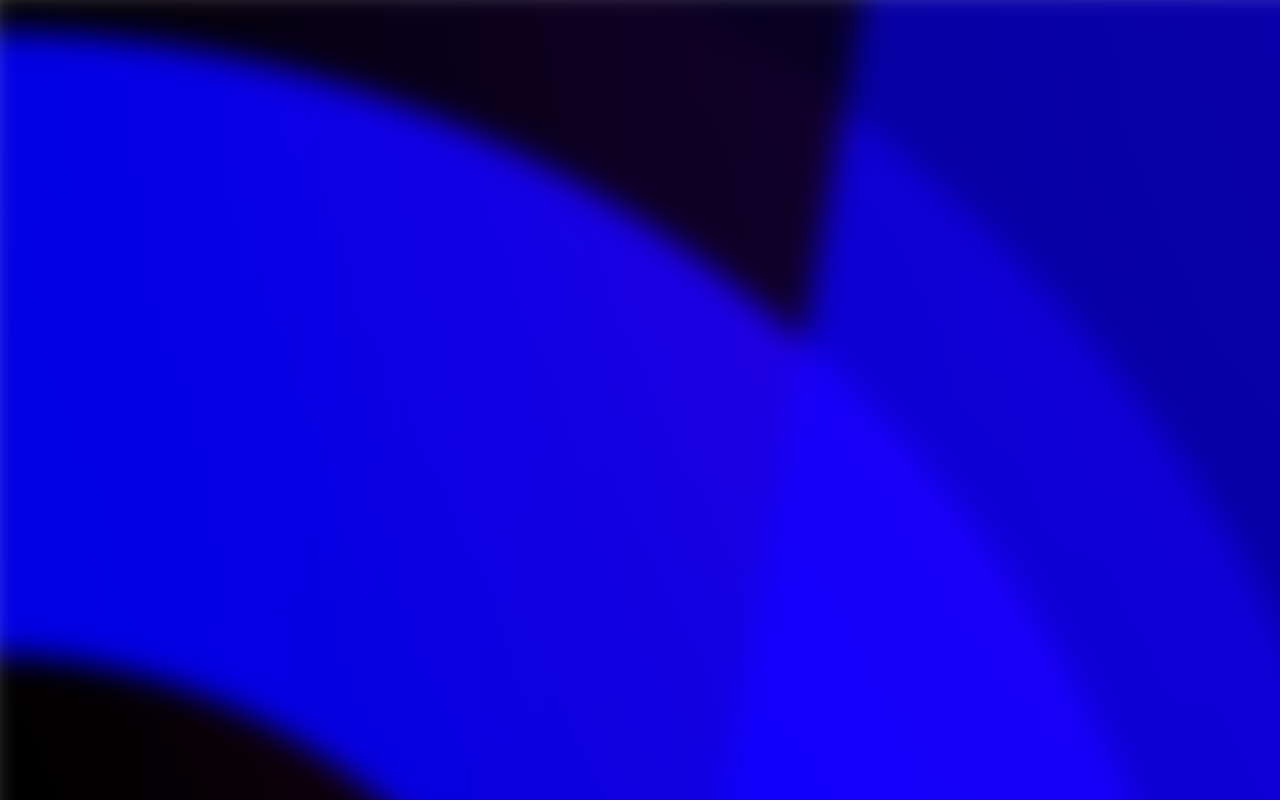
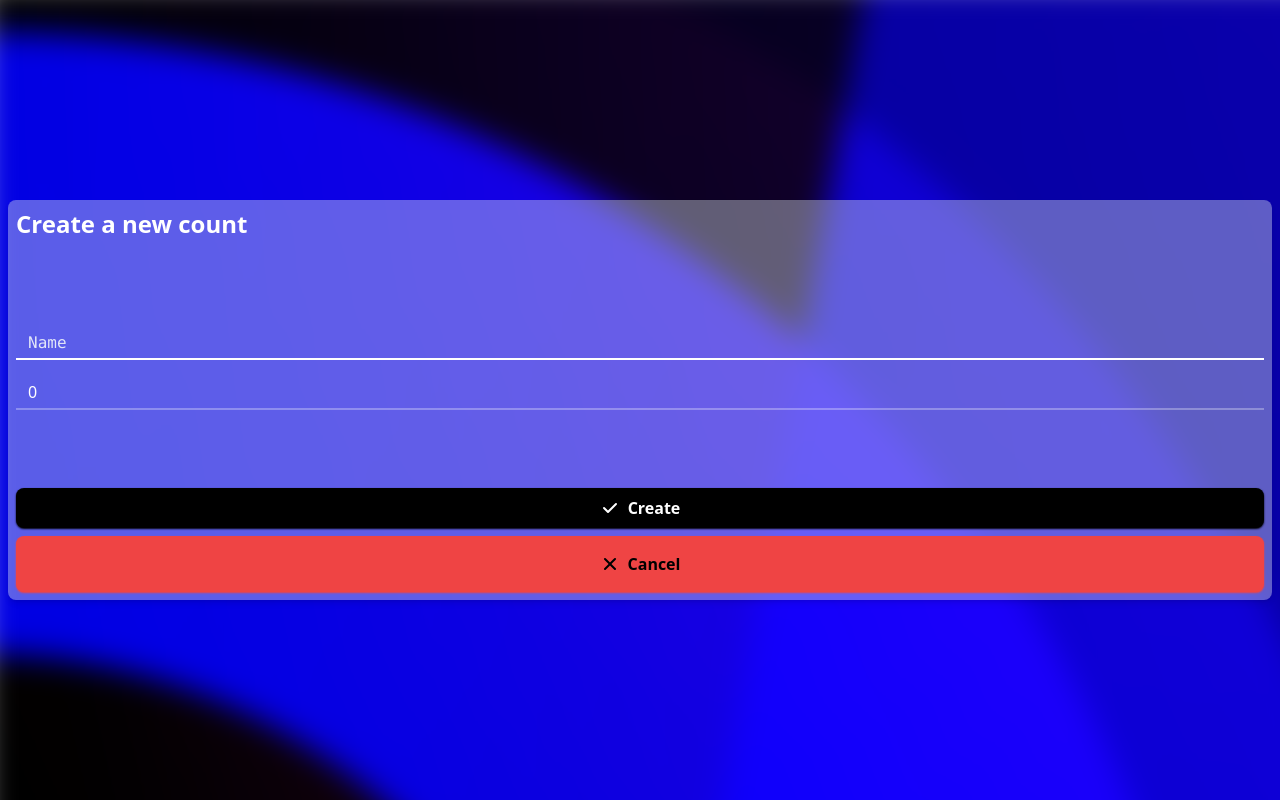
Before and after one commit to Eboon-05/counter, a React (Vite) app: page /new in a window 1280 px wide. Before the commit this address had no page. Built offline with nearby package versions, Linux system fonts and the light colour scheme.

Commit message:
:construction: Added count creation feature

```diff
--- a/src/components/Header.tsx
+++ b/src/components/Header.tsx
@@ -1,5 +1,5 @@
 import React, { useState } from 'react'
-import { useSearchParams } from 'react-router-dom'
+import { Link, useSearchParams } from 'react-router-dom'
 
 import { useSelector } from 'react-redux'
 import { CountState } from '../redux/reducers/count'
@@ -33,9 +33,11 @@ function Header() {
                 className={`m-auto h-[6vh] ${active && 'rotate-180'} transition-transform`} />
             </div>
             <ul className='flex flex-col justify-center h-full px-3'>
-                <li className={liClasses} onClick={() => prompt('New count name')}>
-                    <PlusIcon className='mr-2 h-5' />
-                    Create a new count
+                <li className={liClasses}>
+                    <Link to='/new' className='flex items-center'>
+                        <PlusIcon className='mr-2 h-5' />
+                        Create a new count
+                    </Link>
                 </li>
                 <li className='bg-slate-400/30 rounded-lg -mx-1 px-1'>
                     <div className='flex justify-start items-center mb-2'>
--- a/src/main.tsx
+++ b/src/main.tsx
@@ -11,14 +11,16 @@ import gradient from './assets/gradient-bg-1.svg'
 
 // Routes
 import { Home } from './routes/Home'
+import { CreateNewCount } from './routes/CreateNewCount'
 
 ReactDOM.render(
 	<React.StrictMode>
 		<Provider store={store}>
-			<img className='fixed min-w-[800px] min-h-[110vh] md:min-w-[180vw] -left-5 -inset-y-5 -z-10 blur-lg' src={gradient} />
+			<img className='fixed min-w-[1000px] min-h-[110vh] md:min-w-[180vw] -left-5 -inset-y-5 -z-10 blur-lg' src={gradient} />
 			<Router>
 				<Routes>
 					<Route path='/' element={<Home />} />
+					<Route path='/new' element={<CreateNewCount />} />
 				</Routes>
 			</Router>
 		</Provider>
--- /dev/null
+++ b/src/routes/CreateNewCount.tsx
@@ -0,0 +1,101 @@
+import React, { useEffect, useLayoutEffect, useRef, useState } from 'react'
+import { Link, useNavigate } from 'react-router-dom'
+import { Dispatch } from 'redux'
+import { useDispatch, useSelector } from 'react-redux'
+import { CountAction, CountState } from '../redux/reducers/count'
+
+import { Button } from '../components/Button'
+import { Input } from '../components/Input'
+import { Message } from '../components/Message'
+
+import { XIcon, CheckIcon } from '@heroicons/react/solid'
+
+function CreateNewCount() {
+    const name = useRef<HTMLInputElement|null>(null)
+    const value = useRef<HTMLInputElement|null>(null)
+
+    const navigate = useNavigate()
+
+	const counts = useSelector<CountState, CountState['counts']>(state => state.counts)
+    const dispatch: Dispatch<CountAction> = useDispatch()
+
+    const [error, setError] = useState<string|false>(false)
+
+    const onSubmit = () => {
+        if (name.current && value.current) {
+            // If name and value fields aren't empty
+            if (name.current.value && !Number.isNaN(value.current.valueAsNumber)) {
+                // Filtered array with the counts that have the same name
+                // No matter lower or upper case
+                const filtered = counts.filter(c => c.name.toLowerCase() === name.current?.value.toLowerCase())
+
+                // If the count doesn't exist
+                if (filtered.length === 0) {
+                    dispatch({
+                        type: 'ADD_COUNT',
+                        payload: {
+                            name: name.current.value,
+                            value: value.current.valueAsNumber
+                        }
+                    })
+
+                    // Go to Home, with index of the count sent as argument
+                    navigate(`/?count=${counts.length}`)
+                } else {
+                    setError(`"${name.current.value}" already exists`)
+                }
+            } else {
+                setError('Fields can\'t be empty')
+            }
+        }
+    }
+
+    useEffect(() => {
+        const el = document.getElementById('name')
+
+        const handler = (ev: KeyboardEvent) => {
+            if (ev.code === 'Enter') onSubmit()
+        }
+
+        if (el) {
+            el.onkeyup = handler
+        }
+
+
+        return () => {
+            if (el) {
+                el.onkeyup = null
+            }
+        }
+    }, [])
+
+    return (<div className='min-h-screen flex flex-col justify-center items-stretch'>
+        <div className='bg-slate-200/40 m-2 p-2 rounded-lg text-white shadow-md
+        flex flex-col justify-between min-h-[50vh]'>
+            <h1 className='text-2xl font-bold'>
+                Create a new count
+            </h1>
+
+            <div className='flex flex-col'>
+                <Input ref={name} className='my-2' placeholder='Name' autoFocus id='name'/>
+                <Input ref={value} className='mb-2' placeholder='Initial Value' type='number' defaultValue={0} />
+                {error && <Message onClose={setError} description={error} title='' type='error' />}
+            </div>
+
+            <div className='flex flex-col'>
+                <Button onClick={onSubmit} className='mb-2' type='primary'>
+                    <CheckIcon className='h-5 mr-2' />
+                    Create
+                </Button>
+                <Button type='danger' className='p-0'>
+                    <Link className='flex items-center justify-center w-full py-2' to='/'>
+                        <XIcon className='h-5 mr-2' />
+                        Cancel
+                    </Link>
+                </Button>
+            </div>
+        </div>
+    </div>)
+}
+
+export { CreateNewCount }
```
